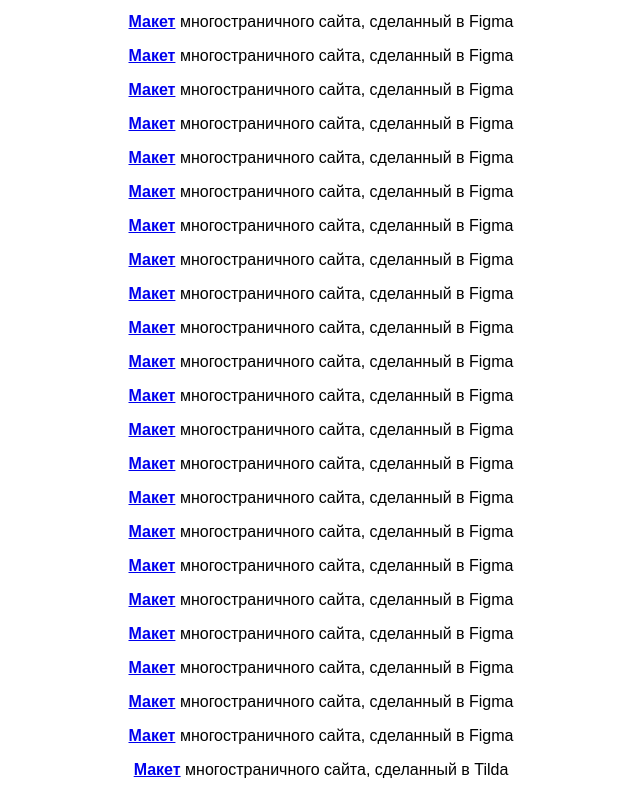
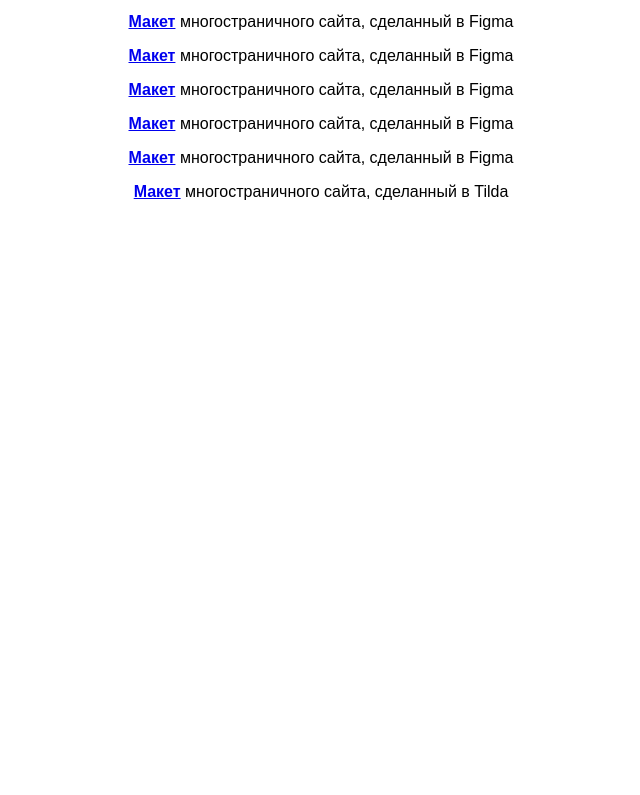
Before and after one commit to Vov4ik546/Vladimir_T, a plain HTML site: page index.html in a window 1280 px wide. Shown: the part 365-1160 px from the top of the page, without its empty margins (319-959 px from the left). After the commit the page ends 800 px from the top, so only its background shows below. Drawn offline with Linux system fonts and the light colour scheme.

Commit message:
Update index.html

```diff
--- a/index.html
+++ b/index.html
@@ -11,38 +11,20 @@
     <main>
       <h1>Мои сайты</h1>
       <p class="text-big"><b>от конструктора Tilda до вёрстки на HTML и CSS</b></p>
-      <p><a class="link-text" href="https://github.com/Vov4ik546/Prazdnik-narodov"><b>Сайт</b></a>Праздник народов</p>
-        <p><a class="link-text" href="https://github.com/Vov4ik546/Goru"><b>Сайт</b></a> игровой студии, стили были написаны в атрибуте style</p>
-        <p><a class="link-text" href="https://github.com/Vov4ik546/Samoilov-Ko"><b>Сайт</b></a> магазина фейерверков, CSS-селекторы, файл стилей</p>
-      <p><a class="link-text" href="https://github.com/Vov4ik546/Repair"><b>Макет</b></a> многостраничного сайта, сделанный в Figma</p>
-        <p><a class="link-text" href="https://github.com/Vov4ik546/nn"><b>Сайт</b></a> семьи Самойловых, вёрстка по макету, отступы</p>
-        <p><a class="link-text" href="https://github.com/Vov4ik546/Arenda"><b>Макет</b></a> многостраничного сайта, сделанный в Figma</p>
-        <p><a class="link-text" href="https://github.com/Vov4ik546/site"><b>Макет</b></a> многостраничного сайта, сделанный в Figma</p>
-        <p><a class="link-text" href="https://github.com/Vov4ik546/s"><b>Макет</b></a> многостраничного сайта, сделанный в Figma</p>
-        <p><a class="link-text" href="https://github.com/Vov4ik546/pava"><b>Макет</b></a> многостраничного сайта, сделанный в Figma</p>
-        <p><a class="link-text" href="https://github.com/Vov4ik546/misha-lox"><b>Макет</b></a> многостраничного сайта, сделанный в Figma</p>
+      <p><a class="link-text" href="https://vov4ik546.github.io/Prazdnik-narodov/"><b>Сайт</b></a>Праздник народов</p>
+        <p><a class="link-text" href="https://vov4ik546.github.io/Goru/"><b>Сайт</b></a> игровой студии, стили были написаны в атрибуте style</p>
+        <p><a class="link-text" href="https://vov4ik546.github.io/Samoilov-Ko/"><b>Сайт</b></a> магазина фейерверков, CSS-селекторы, файл стилей</p>
+      <p><a class="link-text" href="https://vov4ik546.github.io/Repair/"><b>Макет</b></a> многостраничного сайта, сделанный в Figma</p>
+        <p><a class="link-text" href="https://vov4ik546.github.io/yyyy/"><b>Сайт</b></a> семьи Самойловых, вёрстка по макету, отступы</p>
+        <p><a class="link-text" href="https://vov4ik546.github.io/-njkbih/"><b>Макет</b></a> многостраничного сайта, сделанный в Figma</p>
+        <p><a class="link-text" href="https://vov4ik546.github.io/bnj-j/"><b>Макет</b></a> многостраничного сайта, сделанный в Figma</p>
+        <p><a class="link-text" href="https://vov4ik546.github.io/abama/"><b>Макет</b></a> многостраничного сайта, сделанный в Figma</p>
+        <p><a class="link-text" href="https://vov4ik546.github.io/skibidi-toilet2.0/"><b>Макет</b></a> многостраничного сайта, сделанный в Figma</p>
+        <p><a class="link-text" href="https://vov4ik546.github.io/nn/"><b>Макет</b></a> многостраничного сайта, сделанный в Figma</p>
 
-        <p><a class="link-text" href="https://github.com/Vov4ik546/sport_team"><b>Макет</b></a> многостраничного сайта, сделанный в Figma</p>
-        <p><a class="link-text" href="https://github.com/Vov4ik546/yyyy"><b>Макет</b></a> многостраничного сайта, сделанный в Figma</p>
-        <p><a class="link-text" href="https://github.com/Vov4ik546/-njkbih"><b>Макет</b></a> многостраничного сайта, сделанный в Figma</p>
-        <p><a class="link-text" href="https://github.com/Vov4ik546/bnj-j"><b>Макет</b></a> многостраничного сайта, сделанный в Figma</p>
-        <p><a class="link-text" href="https://github.com/Vov4ik546/xp"><b>Макет</b></a> многостраничного сайта, сделанный в Figma</p>
-        <p><a class="link-text" href="https://github.com/Vov4ik546/abama"><b>Макет</b></a> многостраничного сайта, сделанный в Figma</p>
-        <p><a class="link-text" href="https://github.com/Vov4ik546/skibidi-toilet2.0"><b>Макет</b></a> многостраничного сайта, сделанный в Figma</p>
-        <p><a class="link-text" href="https://github.com/Vov4ik546/Prazdnik"><b>Макет</b></a> многостраничного сайта, сделанный в Figma</p>
-        <p><a class="link-text" href="https://github.com/Vov4ik546/hgujm"><b>Макет</b></a> многостраничного сайта, сделанный в Figma</p>
+        <p><a class="link-text" href="https://vov4ik546.github.io/site/"><b>Макет</b></a> многостраничного сайта, сделанный в Figma</p>
+        <p><a class="link-text" href="https://vov4ik546.github.io/misha-lox/"><b>Макет</b></a> многостраничного сайта, сделанный в Figma</p>
 
-        <p><a class="link-text" href="https://github.com/Vov4ik546/a"><b>Макет</b></a> многостраничного сайта, сделанный в Figma</p>
-        <p><a class="link-text" href="https://github.com/Vov4ik546/-"><b>Макет</b></a> многостраничного сайта, сделанный в Figma</p>
-        <p><a class="link-text" href="https://github.com/Vov4ik546/Vov4ik546"><b>Макет</b></a> многостраничного сайта, сделанный в Figma</p>
-        <p><a class="link-text" href="https://www.figma.com/file/JtOaPus32SOogqanDBHdyK/%D0%9C5%D0%A33-%D0%B4%D0%B0%D0%B9%D0%B2%D0%B8%D0%BD%D0%B3-%D1%88%D0%B0%D0%B1%D0%BB%D0%BE%D0%BD_0_1671360260?type=design&t=pn09AjuDKRgMCrGL-6"><b>Макет</b></a> многостраничного сайта, сделанный в Figma</p>
-        <p><a class="link-text" href="https://www.figma.com/file/MMj0UGHUSD8cd38nTobD4z/Untitled?type=design&t=pn09AjuDKRgMCrGL-6"><b>Макет</b></a> многостраничного сайта, сделанный в Figma</p>
-        <p><a class="link-text" href="https://www.figma.com/file/wLi6ugiLa7PRbKS8kTKKhG/%D0%9C5%D0%A31---%D0%B8%D1%81%D0%BF%D1%80%D0%B0%D0%B2%D1%8C-%D0%BC%D0%B0%D0%BA%D0%B5%D1%82?type=design&t=pn09AjuDKRgMCrGL-6"><b>Макет</b></a> многостраничного сайта, сделанный в Figma</p>
-        <p><a class="link-text" href="https://www.figma.com/file/4NKMtFtPXtegY1WCp7g03W/Untitled?type=design&t=pn09AjuDKRgMCrGL-6"><b>Макет</b></a> многостраничного сайта, сделанный в Figma</p>
-        <p><a class="link-text" href="https://www.figma.com/file/Rt9mYHJ1gSlhV5x1Rh5gEL/Untitled?type=design&t=pn09AjuDKRgMCrGL-6"><b>Макет</b></a> многостраничного сайта, сделанный в Figma</p>
-        <p><a class="link-text" href="https://www.figma.com/file/BA5SEElq27WtX0DF6RIAKe/Untitled?type=design&t=pn09AjuDKRgMCrGL-6"><b>Макет</b></a> многостраничного сайта, сделанный в Figma</p>
-
-        <p><a class="link-text" href="https://www.figma.com/file/AQPUfHti0UKQygdJKzdtFA/Untitled?type=design&t=pn09AjuDKRgMCrGL-6"><b>Макет</b></a> многостраничного сайта, сделанный в Figma</p>
         <p><a class="link-text" href="https://groupss.tilda.ws/"><b>Макет</b></a> многостраничного сайта, сделанный в Tilda</p>
 
 
```
